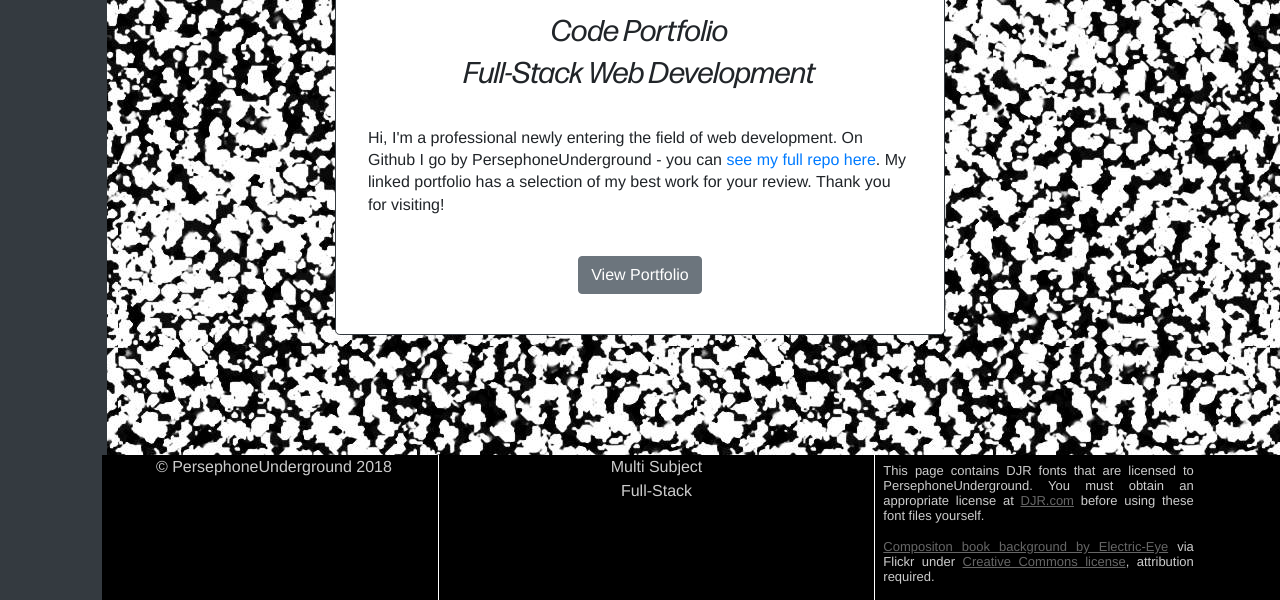
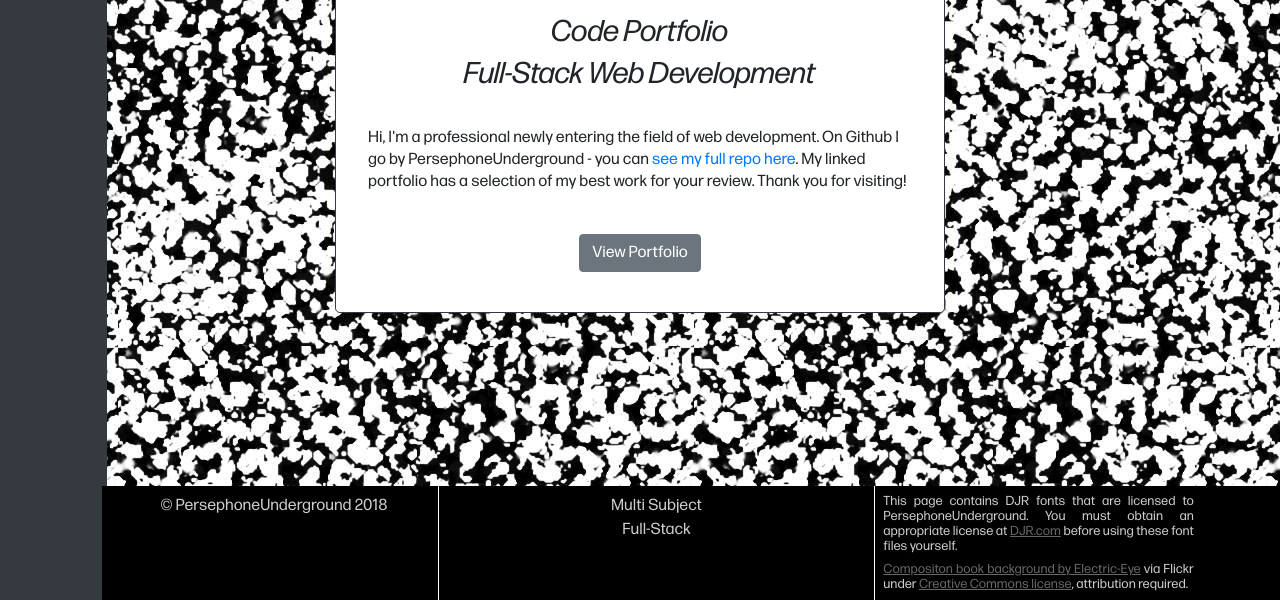
Before and after one commit to CodeQuiver/personal-portfolio, a plain HTML site: page index.html in a window 1280 px wide. Shown: the part 200-800 px from the top of the page. Drawn offline with nearby package versions, Linux system fonts and the light colour scheme; a web font is replaced by a local one.

Commit message:
finished file renaming and footer tweaking

```diff
--- a/index.html
+++ b/index.html
@@ -75,20 +75,20 @@
             <!-- END MAIN PAGE ROW -->
 
             <!-- FOOTER -->
-            <footer class="row fixed-bottom" style="background-color: black;">
+            <footer class="row fixed-bottom text-white" style="background-color: black;">
                 <div class="col-md-1 col-sm-2 col-xs-0 px-0 mx-2 bg-dark">
                 </div>
-                <div class="col-md-3 px-0 mx-0" style="background-color: black;">
+                <div class="col-md-3 p-2 mx-0" style="background-color: black;">
                     <p>&copy; PersephoneUnderground 2018</p>
 
                 </div>
-                <div class="col-md-4 col-sm-3 border-left border-white" style="background-color: black;">
+                <div class="col-md-4 col-sm-3 border-left border-white p-2 mx-0" style="background-color: black;">
                     <p>Multi Subject<br />
                         Full-Stack</p>
                 </div>
-                <div class="col-md-3 credits border-left border-white px-2 pt-2 pb-0 mx-0" style="background-color: black;">
-                    <p>This page contains DJR fonts that are licensed to PersephoneUnderground. You must obtain an appropriate license at <a href="https://djr.com">DJR.com</a> before using these font files yourself.</p>
-                    <p><a href="https://www.flickr.com/photos/sightrays/93444575" target="_blank">Compositon book background by Electric-Eye</a> via Flickr under <a href="https://creativecommons.org/licenses/by-nc/2.0/legalcode" target="_blank">Creative Commons license</a>, attribution required.</p>
+                <div class="col-md-3 credits border-left border-white p-2 mx-0" style="background-color: black;">
+                    <p class="pb-2 my-0">This page contains DJR fonts that are licensed to PersephoneUnderground. You must obtain an appropriate license at <a href="https://djr.com">DJR.com</a> before using these font files yourself.</p>
+                    <p class="py-0 my-0"><a href="https://www.flickr.com/photos/sightrays/93444575" target="_blank">Compositon book background by Electric-Eye</a> via Flickr under <a href="https://creativecommons.org/licenses/by-nc/2.0/legalcode" target="_blank">Creative Commons license</a>, attribution required.</p>
                 </div>
             </footer>
             <!-- END FOOTER -->
```
Also changed, not shown: pages/portfolio.html (+5 -5 lines), assets/typography/fonts/FormaDJRMicro-Regular-licensed-to-PersephoneUnderground.woff (renamed from assets/typography/fonts/FormaDJRMicro-Regularlicensed-to-PersephoneUnderground.woff), assets/typography/fonts/FormaDJRMicro-Regular-licensed-to-PersephoneUnderground.woff2 (renamed from assets/typography/fonts/FormaDJRMicro-Regularlicensed-to-PersephoneUnderground.woff2).
